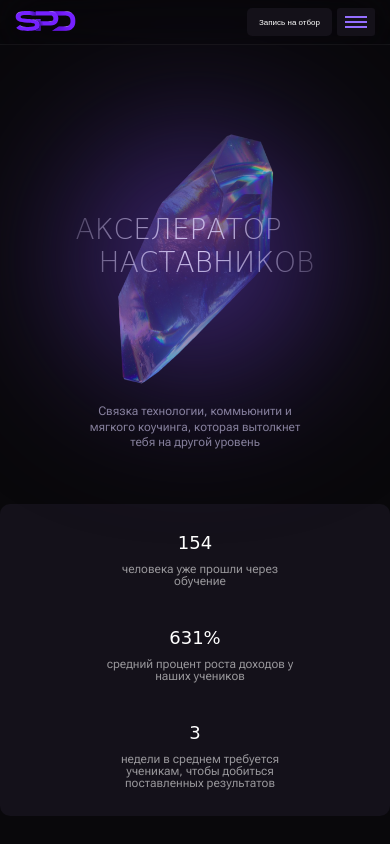
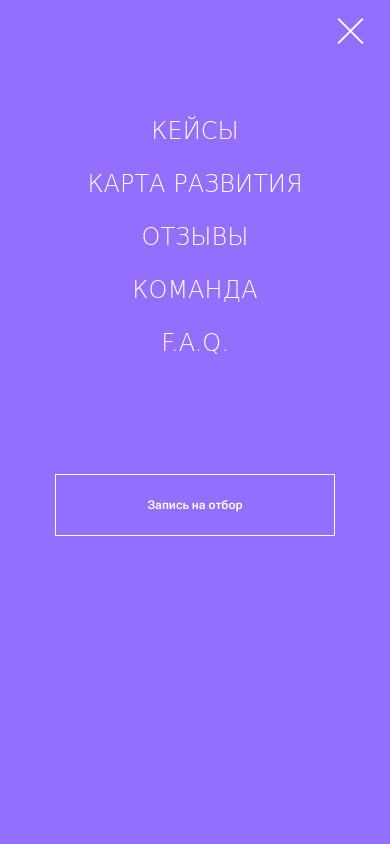
Before and after one commit to Nurbergen-me/spd-web, a plain HTML site: page index.html in a window 390 px wide. Both pictures are taken after a click on the element 356 px from the left and 22 px from the top of the page. Shown: the top 844 px of the page. Drawn offline with Linux system fonts and the light colour scheme; a web font is replaced by a local one.

Commit message:
hidden menu

```diff
--- a/css/main.css
+++ b/css/main.css
@@ -72,6 +72,74 @@ h6 {
     margin: 0 auto;
 }
 
+.hidden {
+    background: #946EFF;
+    position: fixed;
+    width: 100%;
+    height: 100vh;
+    top: 0;
+    right: -100%;
+    opacity: 0;
+    z-index: 200;
+    transition: 0.5s ease;
+    text-align: center;
+    padding-top: 30%;
+}
+
+.hidden.active {
+    right: 0;
+    opacity: 1;
+}
+
+.hidden__close {
+    cursor: pointer;
+    width: 35px;
+    height: 32px;
+    position: absolute;
+    top: 30px;
+    right: 22px;
+}
+
+.hidden__close-item {
+    background: #fff;
+    position: absolute;
+    transform: rotate(-45deg);
+    height: 2px;
+    width: 100%;
+}
+
+.hidden__close-item:last-child {
+    transform: rotate(45deg);
+}
+
+.hidden__menu {
+    display: flex;
+    flex-direction: column;
+    gap: 25px;
+}
+
+.hidden__link {
+    font-family: 'Unbounded', cursive;
+    text-transform: uppercase;
+    font-weight: 300;
+    font-size: 24px;
+}
+
+.hidden__btn {
+    width: 280px;
+    margin: 0 auto;
+    height: 62px;
+    display: flex;
+    align-items: center;
+    justify-content: center;
+    border: 1px solid #fff;
+    font-weight: 600;
+    font-size: 12px;
+    font-family: 'Roboto Flex', sans-serif;
+    text-transform: initial;
+    margin-top: 30%;
+}
+
 
 
 /* !================ Navbar ================! */
@@ -132,7 +200,7 @@ h6 {
 
 .navbar__burger {
     background: #141119;
-    width: 38px;
+    width: 32px;
     height: 28px;
     border-radius: 3px;
     padding: 0 8px;
@@ -142,6 +210,7 @@ h6 {
     flex-direction: column;
     gap: 3px;
     margin-left: 5px;
+    cursor: pointer;
     display: none;
 }
 
@@ -643,6 +712,7 @@ h6 {
 .form {
     background: #946EFF;
     padding: 90px 0 132px;
+    scroll-margin-top: 60px;
 }
 
 .form__title {
--- a/index.html
+++ b/index.html
@@ -11,6 +11,42 @@
     <title>SPD</title>
 </head>
 <body>
+    <div class="hidden">
+         <div class="hidden__close">
+            <div class="hidden__close-item"></div>
+            <div class="hidden__close-item"></div>
+         </div>
+         <ul class="hidden__menu">
+            <li>
+                <a href="index.html#cases" class="hidden__link">
+                    кейсы
+                </a>
+            </li>
+            <li>
+                <a href="#" class="hidden__link">
+                    карта развития
+                </a>
+            </li>
+            <li>
+                <a href="index.html#reviews" class="hidden__link">
+                    отзывы
+                </a>
+            </li>
+            <li>
+                <a href="#" class="hidden__link">
+                    команда
+                </a>
+            </li>
+            <li>
+                <a href="#" class="hidden__link">
+                    F.A.Q.
+                </a>
+            </li>
+         </ul>
+         <a href="index.html#form" class="hidden__link hidden__btn">
+            Запись на отбор
+         </a>
+    </div>
     <div class="navbar">
         <div class="container">
             <div class="navbar__content">
--- a/js/main.js
+++ b/js/main.js
@@ -40,3 +40,25 @@ slider.addEventListener('mousemove', (e) => {
     const walk = (x - startX) * 1; //scroll-fast
     slider.scrollLeft = scrollLeft - walk;
 });
+
+
+// Burger toggle
+
+var burger = document.querySelector('.navbar__burger')
+var burgerClose = document.querySelector('.hidden__close')
+var hiddenMenu =  document.querySelector('.hidden')
+var hiddenLinks = document.querySelectorAll('.hidden__link')
+
+burger.addEventListener('click', () => {
+    hiddenMenu.classList.toggle('active')
+})
+
+burgerClose.addEventListener('click', () => {
+    hiddenMenu.classList.remove('active')
+})
+
+hiddenLinks.forEach(link => {
+    link.addEventListener('click', () => {
+        hiddenMenu.classList.remove('active')
+    })
+})
```
